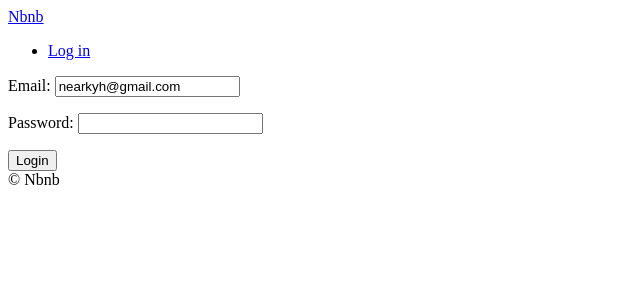
After one commit to nearkyh/airbnb-clone, a Django app: page /users/login in a window 1280 px wide. The commit adds this page. Shown: the top 300 px of the page, without its empty margins (0-640 px from the left). Run offline with Django 3.2, Linux system fonts and the light colour scheme.

Commit message:
Add login, logout view & template

```diff
--- a/config/urls.py
+++ b/config/urls.py
@@ -22,6 +22,7 @@ from django.conf.urls.static import static
 urlpatterns = [
     path("", include("core.urls", namespace="core")),
     path("rooms/", include("rooms.urls", namespace="rooms")),
+    path("users/", include("users.urls", namespace="users")),
     path("admin/", admin.site.urls),
 ]
 
--- a/templates/partials/nav.html
+++ b/templates/partials/nav.html
@@ -1,7 +1,9 @@
 <!-- <a href="/">Nbnb</a> -->
 <a href="{% url "core:home"%}">Nbnb</a>
 <ul>
-    <li>
-        <a href="#">Login</a>
-    </li>
+    {% if user.is_authenticated %}
+        <li><a href="{% url "users:logout" %}">Log out</a></li>
+    {% else %}
+        <li><a href="{% url "users:login" %}">Log in</a></li>
+    {% endif %}
 </ul>
--- /dev/null
+++ b/templates/users/login.html
@@ -0,0 +1,16 @@
+{% extends "base.html" %}
+
+{% block page_title %}
+    Log In
+{% endblock page_title %}
+
+{% block search-bar %}
+{% endblock search-bar %}
+
+{% block content %}
+    <form method="POST", action="{% url "users:login" %}">
+        {% csrf_token %}
+        {{form.as_p}}
+        <button>Login</button>
+    </form>
+{% endblock content %}
--- /dev/null
+++ b/users/forms.py
@@ -0,0 +1,20 @@
+from django import forms
+from . import models
+
+
+class LoginForm(forms.Form):
+
+    email = forms.EmailField()
+    password = forms.CharField(widget=forms.PasswordInput)
+
+    def clean(self):
+        email = self.cleaned_data.get("email")
+        password = self.cleaned_data.get("password")
+        try:
+            user = models.User.objects.get(email=email)
+            if user.check_password(password):
+                return self.cleaned_data
+            else:
+                self.add_error("password", forms.ValidationError("Password is wrong"))
+        except models.User.DoesNotExist:
+            self.add_error("email", forms.ValidationError("User does not exist"))
--- a/users/urls.py
+++ b/users/urls.py
@@ -0,0 +1,9 @@
+from django.urls import path
+from . import views
+
+app_name = "users"
+
+urlpatterns = [
+    path("login", views.LoginView.as_view(), name="login"),
+    path("logout", views.logout_view, name="logout"),
+]
--- a/users/views.py
+++ b/users/views.py
@@ -1,3 +1,30 @@
+from django.views import View
 from django.shortcuts import render
+from django.shortcuts import redirect
+from django.shortcuts import reverse
+from django.contrib.auth import authenticate
+from django.contrib.auth import login
+from django.contrib.auth import logout
+from . import forms
 
-# Create your views here.
+
+class LoginView(View):
+    def get(self, request):
+        form = forms.LoginForm(initial={"email": "nearkyh@gmail.com"})
+        return render(request, "users/login.html", {"form": form})
+
+    def post(self, request):
+        form = forms.LoginForm(request.POST)
+        if form.is_valid():
+            email = form.cleaned_data.get("email")
+            password = form.cleaned_data.get("password")
+            user = authenticate(request, username=email, password=password)
+            if user is not None:
+                login(request, user)
+                return redirect(reverse("core:home"))
+        return render(request, "users/login.html", {"form": form})
+
+
+def logout_view(request):
+    logout(request)
+    return redirect(reverse("core:home"))
```
Also changed, not shown: 1 other file.
